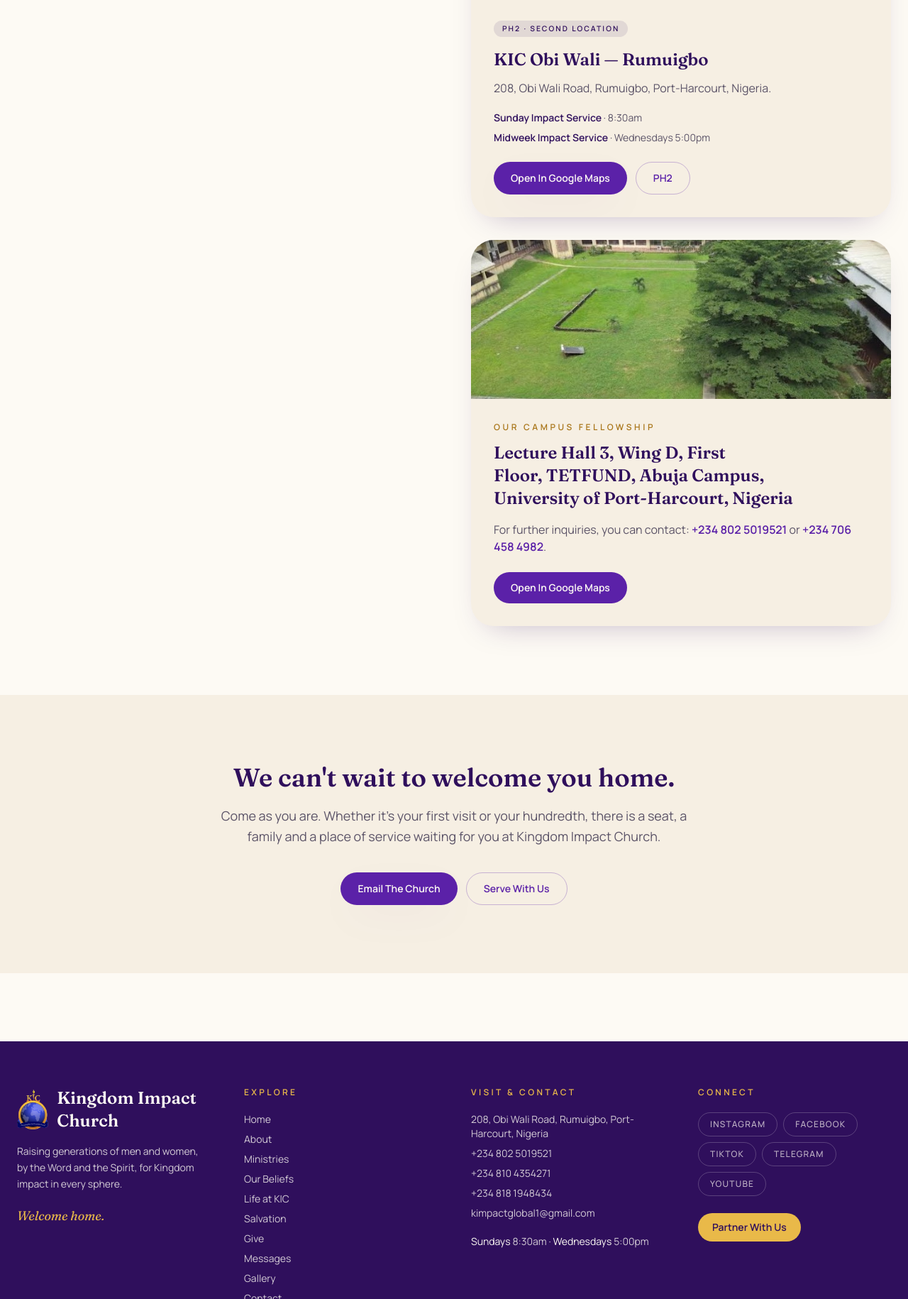
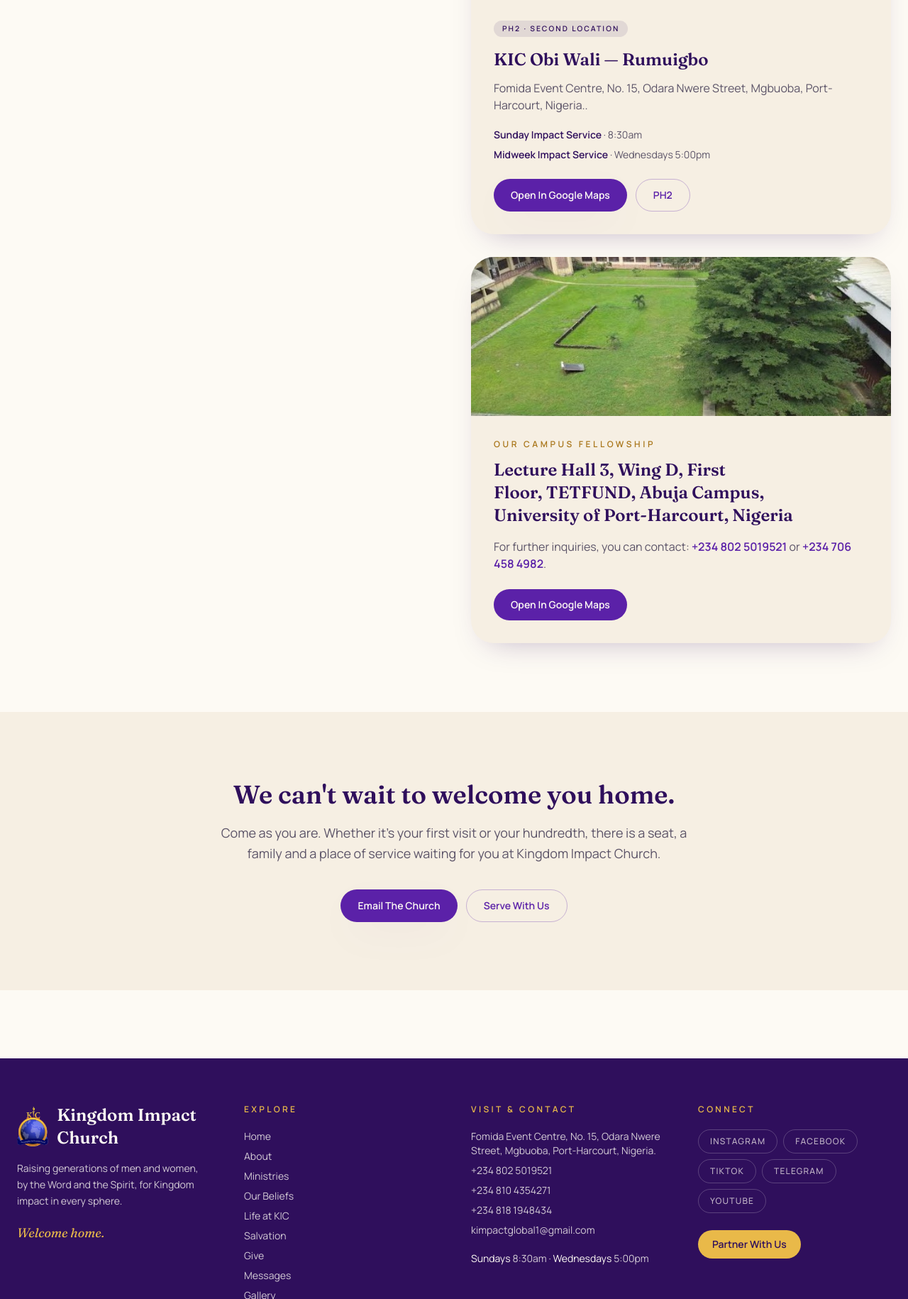
Before and after one commit to Asekhame-Joel/kic, a plain HTML site: page contact.html in a window 1280 px wide. Shown: the part 1565-3395 px from the top of the page at 71% size. Drawn offline with Linux system fonts and the light colour scheme.

Commit message:
Update contact information across multiple HTML pages for accuracy

```diff
--- a/contact.html
+++ b/contact.html
@@ -121,7 +121,7 @@
             <span class="rounded-full bg-royal-deep/10 px-3 py-1 text-[0.65rem] font-semibold uppercase tracking-[0.2em] text-royal-deep">PH2 &middot; Second Location</span>
           </div>
           <h3 class="mt-4 font-display text-2xl font-semibold text-royal-deep">KIC Obi Wali &mdash; Rumuigbo</h3>
-          <p class="mt-3 text-ink-soft">208, Obi Wali Road, Rumuigbo, Port-Harcourt, Nigeria.</p>
+          <p class="mt-3 text-ink-soft">Fomida Event Centre, No. 15, Odara Nwere Street, Mgbuoba, Port-Harcourt, Nigeria..</p>
           <ul class="mt-5 space-y-2 text-sm text-ink-soft">
             <li><span class="font-semibold text-royal-deep">Sunday Impact Service</span> &middot; 8:30am</li>
             <li><span class="font-semibold text-royal-deep">Midweek Impact Service</span> &middot; Wednesdays 5:00pm</li>
@@ -176,7 +176,7 @@
     <div>
       <h2 class="text-xs font-semibold uppercase tracking-[0.28em] text-gold">Visit &amp; Contact</h2>
       <ul class="mt-5 space-y-2 text-sm">
-        <li><a class="transition hover:text-gold" href="https://www.google.com/maps/search/?api=1&query=208+Obi+Wali+Road,+Rumuigbo,+Port+Harcourt,+Nigeria" target="_blank" rel="noopener">208, Obi Wali Road, Rumuigbo, Port-Harcourt, Nigeria</a></li>
+        <li><a class="transition hover:text-gold" href="https://www.google.com/maps/search/?api=1&query=208+Obi+Wali+Road,+Rumuigbo,+Port+Harcourt,+Nigeria" target="_blank" rel="noopener">Fomida Event Centre, No. 15, Odara Nwere Street, Mgbuoba, Port-Harcourt, Nigeria.</a></li>
         <li><a class="transition hover:text-gold" href="tel:+2348025019521">+234 802 5019521</a></li><li><a class="transition hover:text-gold" href="tel:+2348104354271">+234 810 4354271</a></li><li><a class="transition hover:text-gold" href="tel:+2348181948434">+234 818 1948434</a></li>
         <li><a class="transition hover:text-gold" href="mailto:kimpactglobal1@gmail.com">kimpactglobal1@gmail.com</a></li>
       </ul>
```
Also changed, not shown: about.html (+1 -1 lines), beliefs.html (+1 -1 lines), gallery.html (+1 -1 lines), give.html (+1 -1 lines), index.html (+2 -2 lines), life-at-kic.html (+1 -1 lines), messages-library.html (+1 -1 lines), messages.html (+1 -1 lines), ministries.html (+1 -1 lines), salvation.html (+1 -1 lines).
